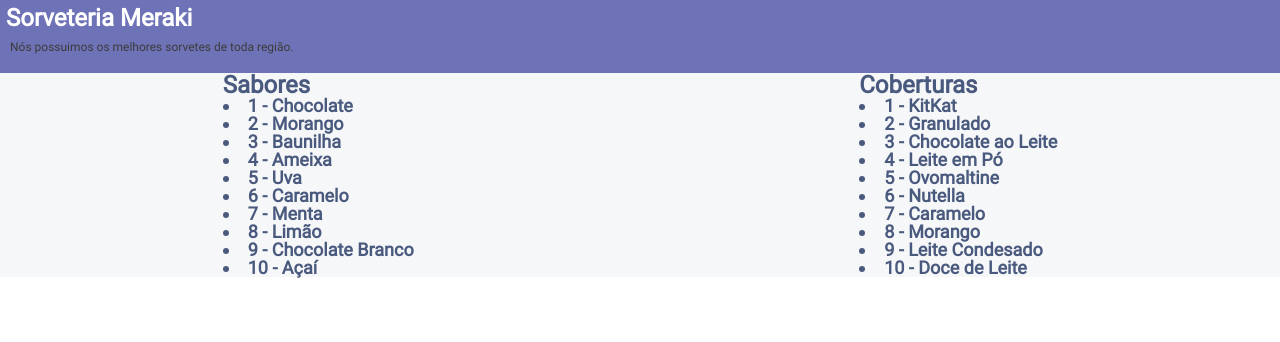
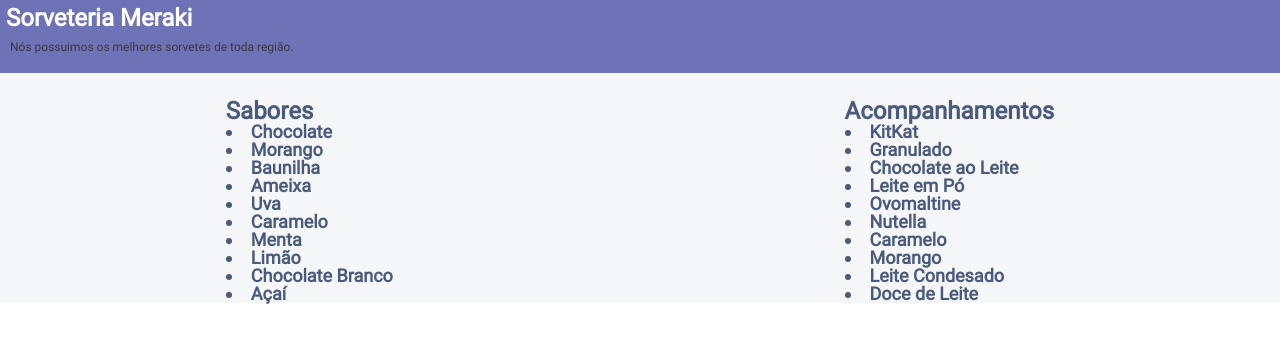
Before and after one commit to MatheusSanches02/CheckPoint-2-React, a React (Create React App) app in the folder exercicio5-2/: page / in a window 1280 px wide. Shown: the top 342 px of the page. Built offline with nearby package versions, Linux system fonts and the light colour scheme.

Commit message:
Estilo do body finalizado

```diff
--- a/exercicio5-2/src/components/corpo/Corpo.jsx
+++ b/exercicio5-2/src/components/corpo/Corpo.jsx
@@ -4,13 +4,13 @@ import { Coberturas, CorpoSorveteria, Sabores } from './styledCorpo'
 export default function Corpo(props) {
 
     const sabores = props.sorvetes.map(
-        (s,i) =>
-        <li key={i}>{i+1} - {s}</li>
+        (s) =>
+        <li>{s}</li>
     )
 
     const coberturas = props.coberturas.map(
-        (c,i) =>
-        <li key={i}>{i+1} - {c}</li>
+        (c) =>
+        <li>{c}</li>
     )
 
     return (
@@ -21,7 +21,7 @@ export default function Corpo(props) {
                     <h2>{sabores}</h2>
                 </Sabores>
                 <Coberturas>
-                    <h1>Coberturas</h1>
+                    <h1>Acompanhamentos</h1>
                     <h2>{coberturas}</h2>
                 </Coberturas>
             </CorpoSorveteria>
--- a/exercicio5-2/src/components/corpo/styledCorpo.js
+++ b/exercicio5-2/src/components/corpo/styledCorpo.js
@@ -9,13 +9,15 @@ export const CorpoSorveteria = styled.html `
 `
 
 export const Sabores = styled.html`
-
-    color: var(--font-light);
-    text-decoration: none;
-`
-
-export const Coberturas = styled.html`
+    margin-top:2%;
     color: var(--font-light);
     text-decoration: none;
 
 `
+
+export const Coberturas = styled.html`
+    margin-top:2%;
+    color: var(--font-light);
+    text-decoration: none;
+
+`
```
